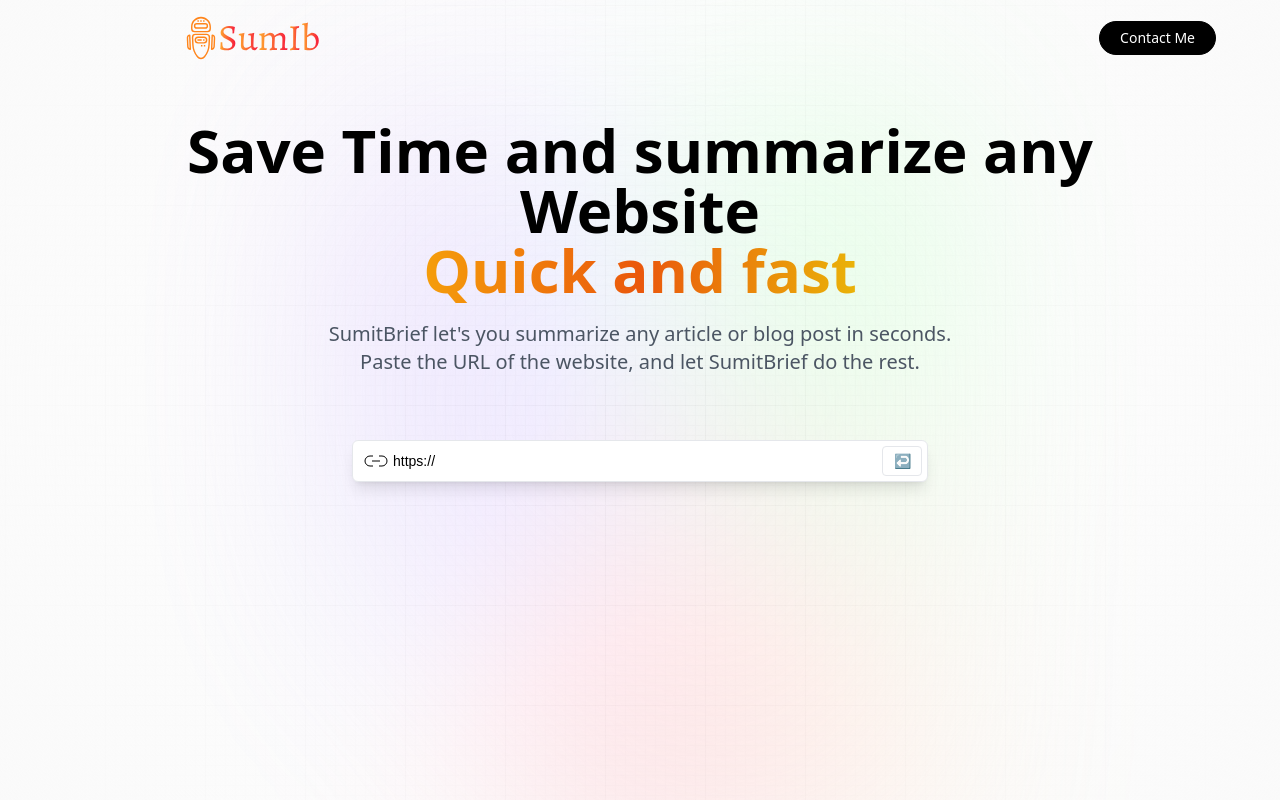
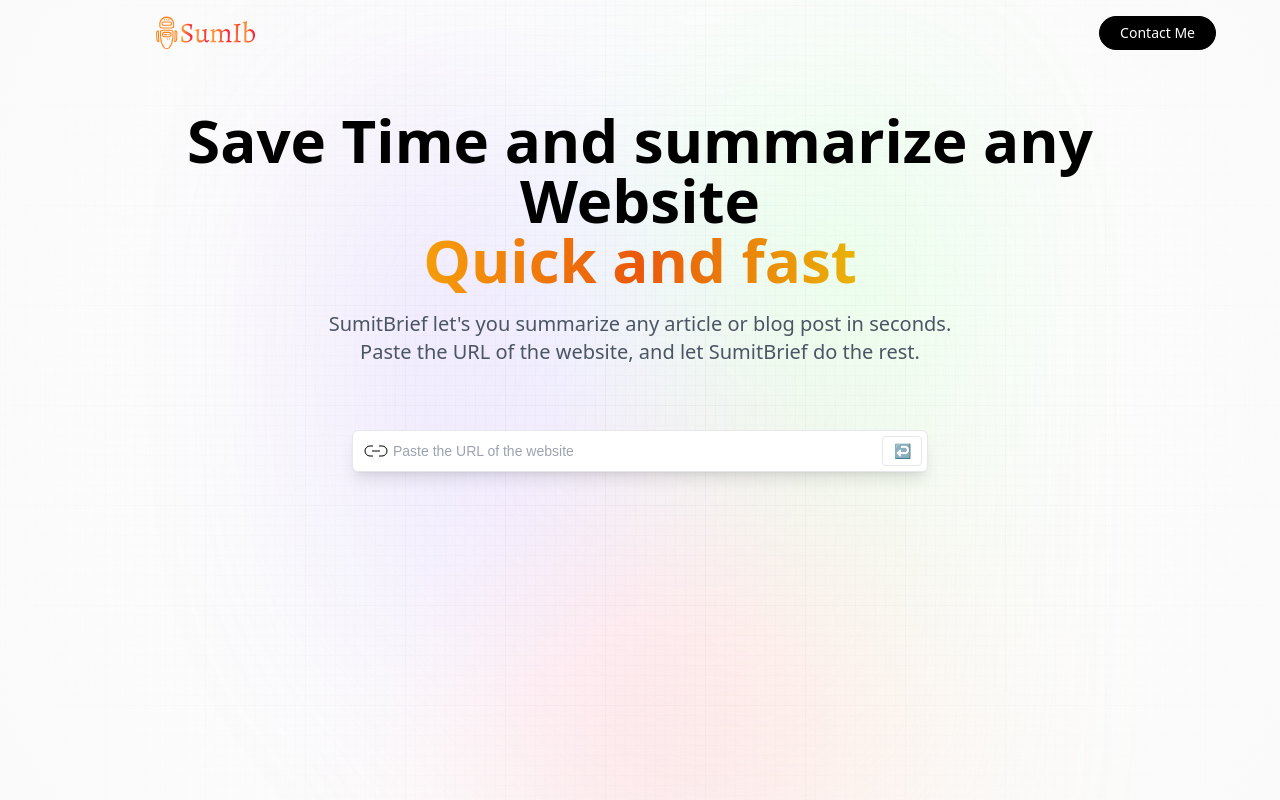
Before and after one commit to KapyGenius/SumItBrief, a React (Vite) app: page / in a window 1280 px wide. Built offline with nearby package versions, Linux system fonts and the light colour scheme; a web font is replaced by a local one.

Commit message:
update patern and fix url error

```diff
--- a/index.html
+++ b/index.html
@@ -4,7 +4,7 @@
 <head>
   <meta charset="UTF-8" />
   <link rel="icon" type="image/svg+xml" href="/faveicon.ico" />
-  <meta name="viewport" content="width=device-width, initial-scale=1.0" />
+  <meta name="viewport" content="width=device-width, initial-scale=1.0, maximum-scale=1.0, user-scalable=0" />
   <link href="https://api.fontshare.com/v2/css?f[]=satoshi@1,900,700,500,300,400&display=swap" rel="stylesheet" />
   <link href="https://fonts.googleapis.com/css2?family=Inter:wght@100;200;300;400;500;600;700;800;900&display=swap" rel="stylesheet" />
   <title>SumItBrief By KapyGenius</title>
--- a/package.json
+++ b/package.json
@@ -4,7 +4,7 @@
   "version": "0.0.0",
   "type": "module",
   "scripts": {
-    "dev": "vite",
+    "dev": "vite --host",
     "build": "tsc -b && vite build",
     "lint": "eslint .",
     "preview": "vite preview"
--- a/src/components/Demo.tsx
+++ b/src/components/Demo.tsx
@@ -31,10 +31,11 @@
                     className="absolute left-0 my-2 ml-3 w-6"
                 />
                 <input
-                    type="url"
+                    type="text"
+                    pattern=".{2,}\..{2,}"
                     placeholder="Paste the URL of the website"
                     className="url_input peer"
-                    value={formatUrlHttps(article.url)}
+                    value={article.url.toLowerCase()}
                     onChange={(e) => setArticle({ ...article, url: e.target.value })}
                     required
                 />
--- a/src/components/Hero.tsx
+++ b/src/components/Hero.tsx
@@ -4,7 +4,12 @@
   return (
     <header className="w-full flex justify-center items-center flex-col">
         <nav className="w-full flex justify-between items-center pt-4 pb-10">
-          <img src={logo} alt="logo sumitbrief kapygenius" className=" w-96 object-contain" />
+
+          <div>
+            <img src={logo} alt="logo sumitbrief kapygenius" className="w-96 object-contain" />
+          </div>
+
+          <div className="w-full flex justify-end">
             <button
               type="button"
               onClick={() => window.open('mailto:contact@kapygenius.com')}
@@ -12,6 +17,9 @@
               >
               Contact Me
             </button>
+          </div>
+
+
         </nav>
 
         <h1 className="head_text">
```
Lines whose indentation alone changed are shown as unchanged.
